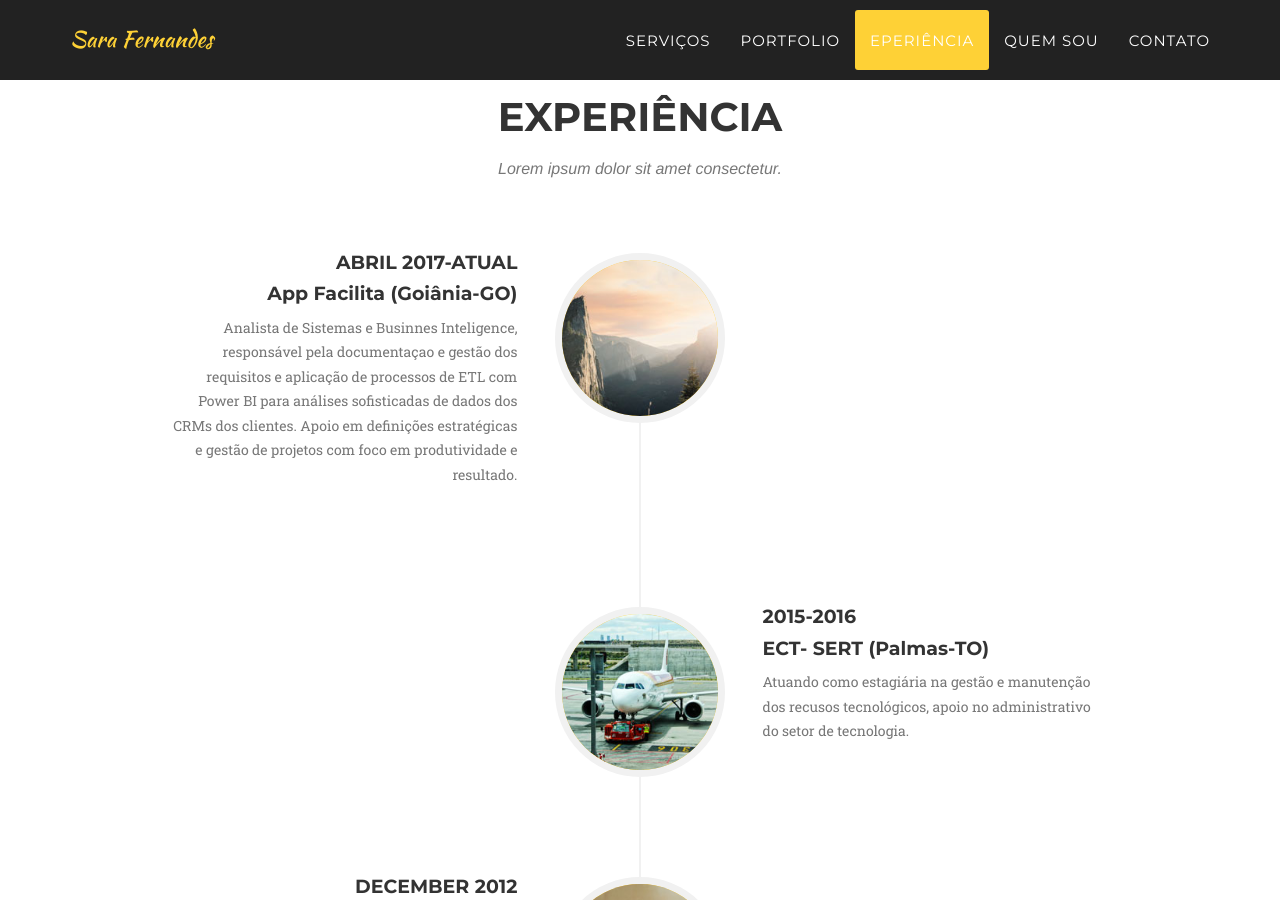
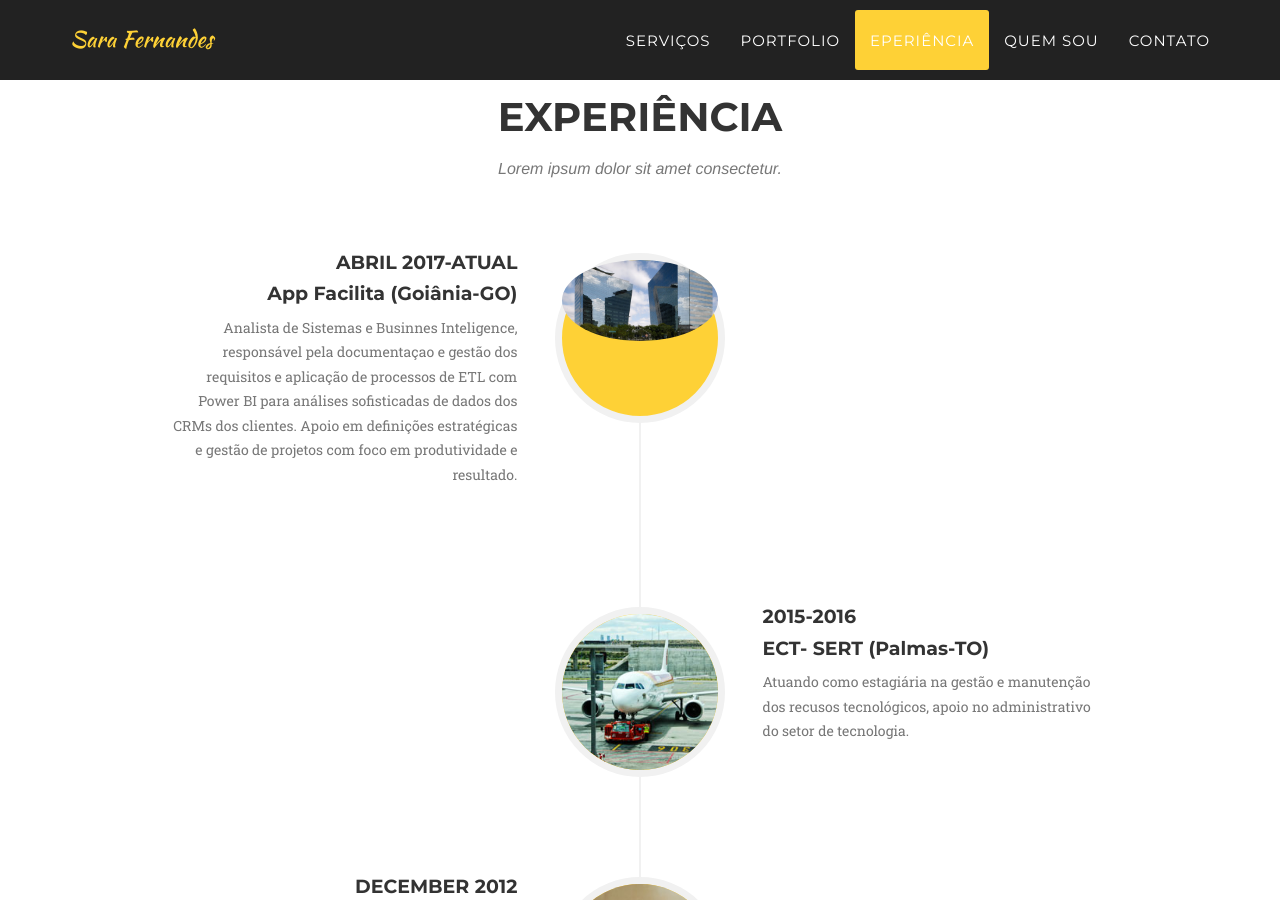
Before and after one commit to SaraFernandes/sarafernandes.github.io, a Jekyll site: the page built from index.html, in a window 1280 px wide and 900 px high, scrolled down 2534 px. Built offline with Jekyll 4.4.1, drawn with Linux system fonts in a browser that asks for light colours; some web fonts are replaced.

Commit message:
Update about.html

```diff
--- a/_includes/about.html
+++ b/_includes/about.html
@@ -12,7 +12,7 @@
                     <ul class="timeline">
                         <li>
                             <div class="timeline-image">
-                                <img class="img-circle img-responsive" src="img/about/1.jpg" alt="">
+                                <img class="img-circle img-responsive" src="img/about/sede-02.jpg" alt="">
                             </div>
                             <div class="timeline-panel">
                                 <div class="timeline-heading">
```
